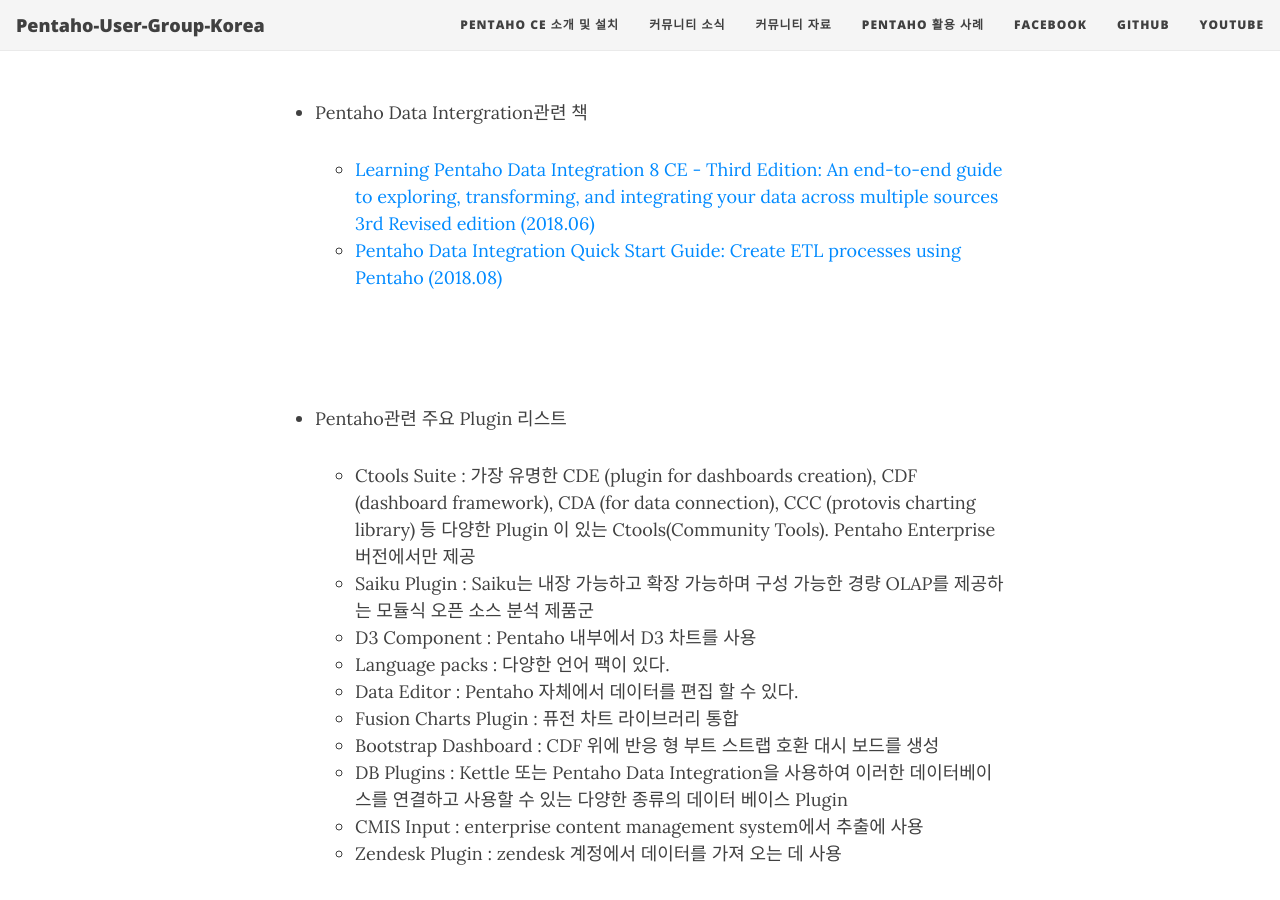
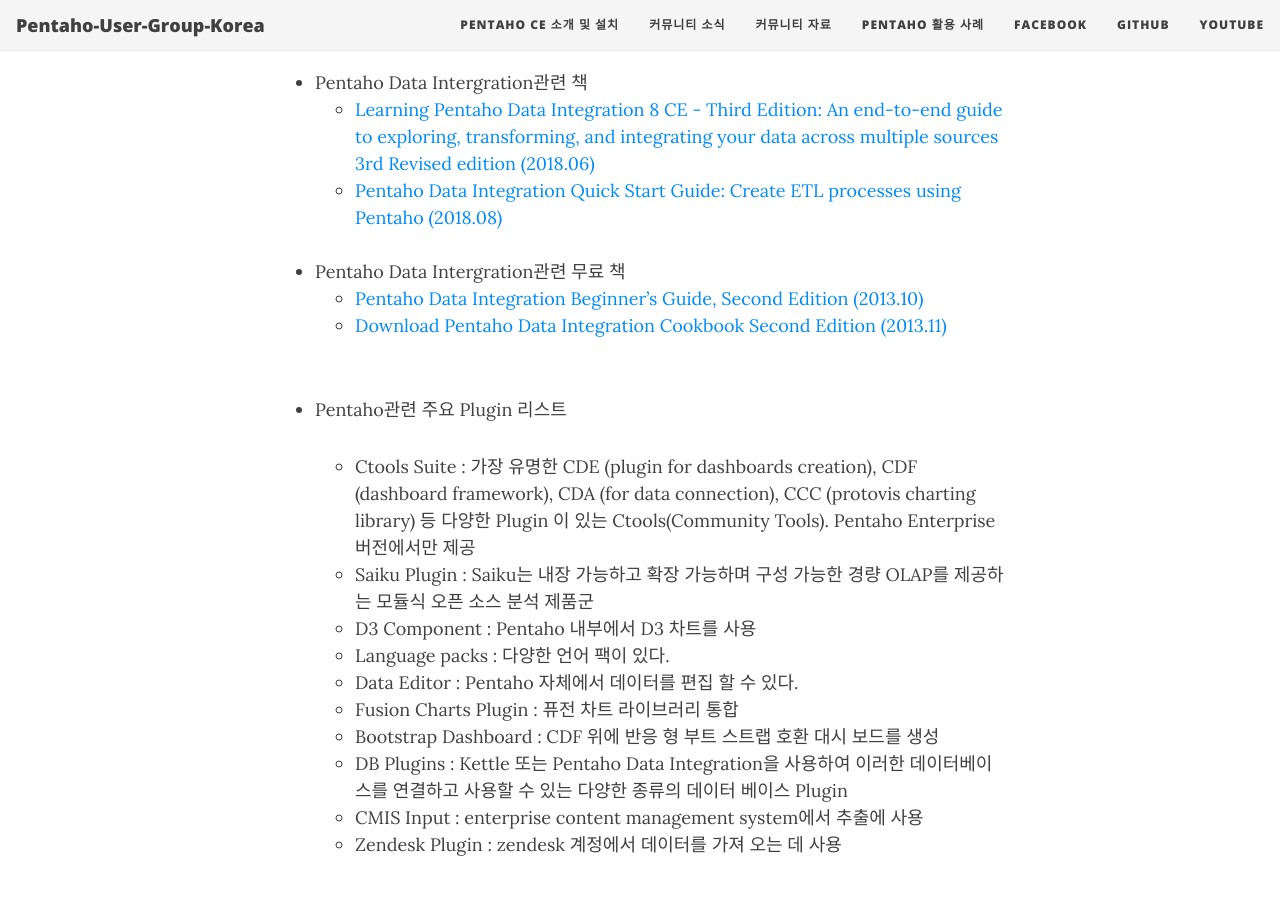
Before and after one commit to Pentaho-User-Group-Korea/Pentaho-User-Group-Korea.github.io, a Jekyll site: the page built from reference.md, in a window 1280 px wide and 900 px high, scrolled down 3028 px. Built offline with Jekyll 4.4.1, drawn with Linux system fonts in a browser that asks for light colours; nearby versions of some CDN libraries.

Commit message:
Update reference.md

```diff
--- a/reference.md
+++ b/reference.md
@@ -86,7 +86,11 @@ title: 커뮤니티 자료
 * Pentaho Data Intergration관련 책
   * [Learning Pentaho Data Integration 8 CE - Third Edition: An end-to-end guide to exploring, transforming, and integrating your data across multiple sources 3rd Revised edition (2018.06)](https://www.amazon.com/Learning-Pentaho-Data-Integration-end/dp/178829243X/)
   * [Pentaho Data Integration Quick Start Guide: Create ETL processes using Pentaho (2018.08)](https://www.amazon.com/Pentaho-Integration-Quick-Start-Guide/dp/1789343321/)
-
+<br/>
+<br/>
+* Pentaho Data Intergration관련 무료 책
+  * [Pentaho Data Integration Beginner's Guide, Second Edition (2013.10)](https://github.com/happyapple668/gavin-repo/blob/master/books/BI/Kettle/Pentaho%20Data%20Integration%20Beginner's%20Guide%2C%20Second%20Edition.pdf?fbclid=IwAR1zP9-fQ_4Qp8jvlXg00KQDnv7reLwdoi1DzHcQWAd7e11X66_4HTOLORY)
+  * [Download Pentaho Data Integration Cookbook Second Edition (2013.11)](https://vdoc.pub/download/pentaho-data-integration-cookbook-second-edition-6hffm1n6m4e0?fbclid=IwAR2w6SCadVllFOSZUvfRPST-0URKpl7LKuG6ruiErwoohH1v5Z-bECz8CtU)
 <br/>
 <br/>
 * Pentaho관련 주요 Plugin 리스트
```
